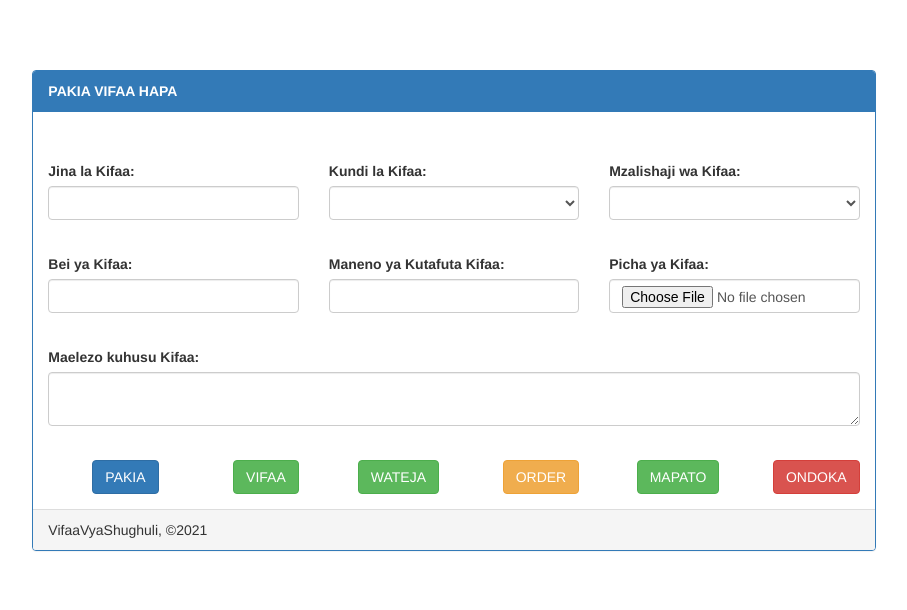
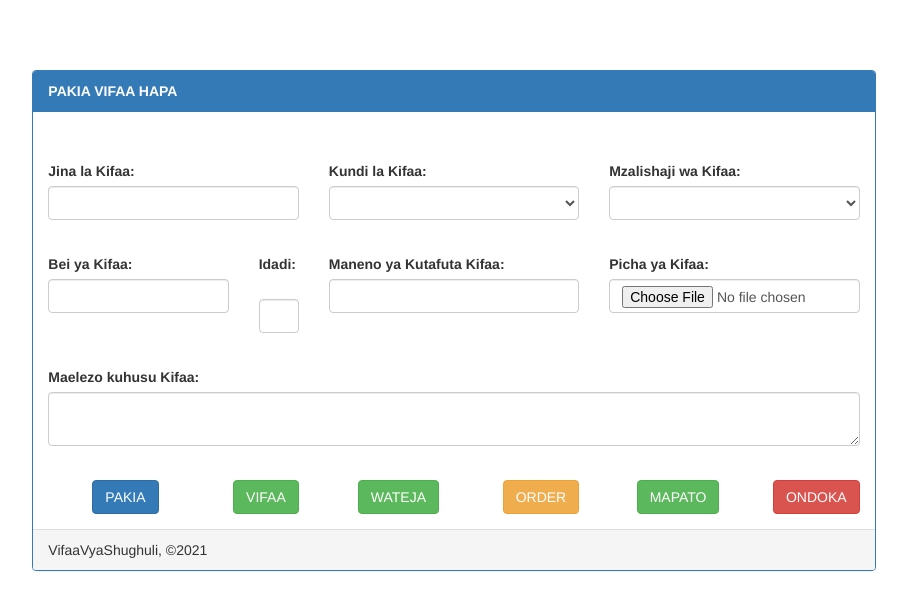
Before and after one commit to zwnhmd/Group_03_CS335, a PHP site: page /admin_area/index.php?tn=1 in a window 1280 px wide. Shown: the top 610 px of the page, without its empty margins (186-1093 px from the left). Run offline with PHP 8.4, Linux system fonts and the light colour scheme; data comes from the database, SQL or seed files in the repository.

Commit message:
added product quantity field

```diff
--- a/admin_area/index.php
+++ b/admin_area/index.php
@@ -129,9 +129,14 @@ if(!$_GET["tn"])
 
             <p><br/></p>
             <div class="row">
-							<div class="col-md-4">
+							<div class="col-md-3">
 								<label for="product_price">Bei ya Kifaa:</label>&nbsp;
 								<input type="text" id="product_price" name="product_price"class="form-control" required >
+							</div>
+
+							<div class="col-md-1">
+								<label for="product_price">Idadi:</label>&nbsp;
+								<input type="number" id="product_quantity" name="product_quantity"class="form-control" required >
 							</div>
 
 							<div class="col-md-4">
```
